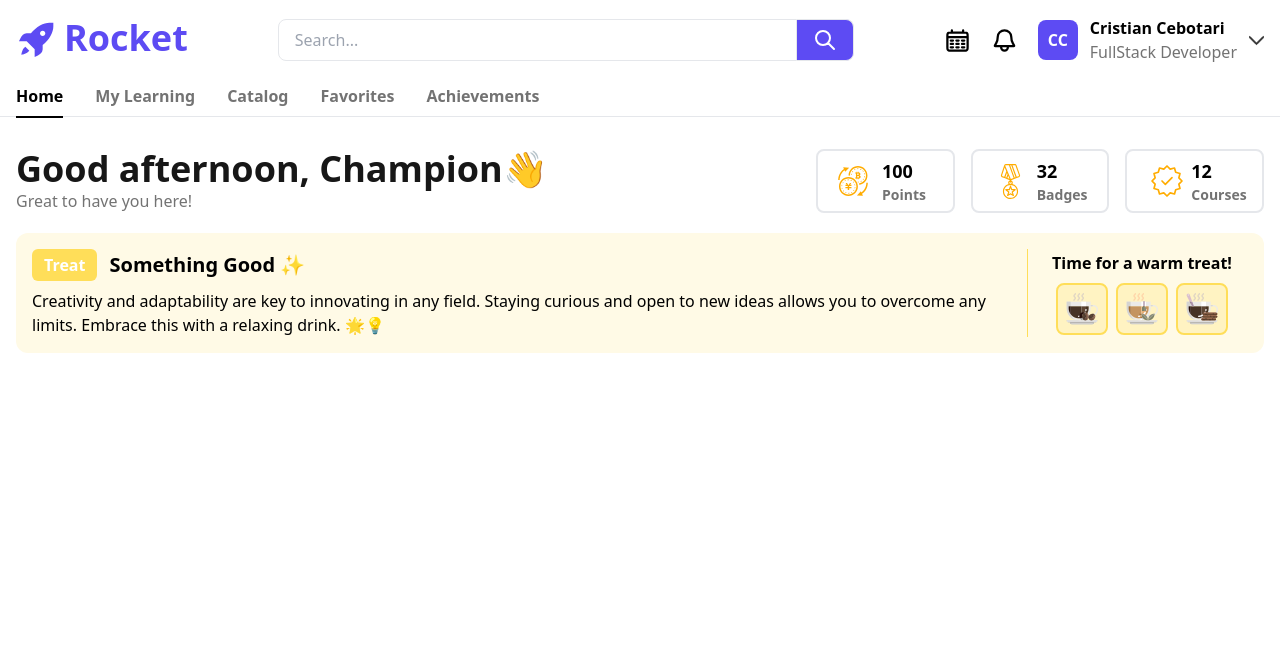
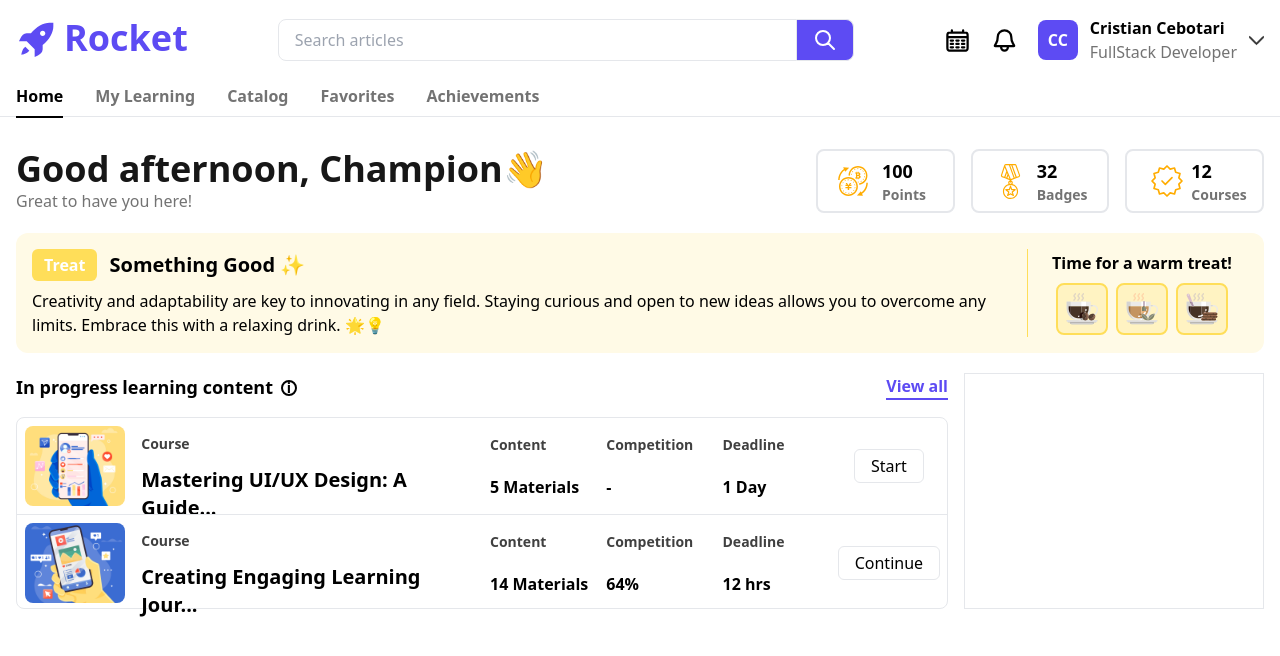
Before and after one commit to Eravity/Rocket.dev, a Next.js app: page / in a window 1280 px wide. Shown: the top 656 px of the page. Built offline with nearby package versions, Linux system fonts and the light colour scheme.

Commit message:
Create In progress learning section

```diff
--- /dev/null
+++ b/src/app/_components/CourseProgress.tsx
@@ -0,0 +1,84 @@
+import Image from "next/image";
+import image1 from "../images/1.jpg";
+import image2 from "../images/2.jpg";
+import { StaticImageData } from "next/image";
+
+type CourseData = {
+  image: StaticImageData;
+  title: string;
+  materials: number;
+  competition: string;
+  deadline: string;
+  buttonText: string;
+}
+
+const courses: CourseData[] = [
+  {
+    image: image1,
+    title: "Mastering UI/UX Design: A Guide...",
+    materials: 5,
+    competition: "-",
+    deadline: "1 Day",
+    buttonText: "Start"
+  },
+  {
+    image: image2,
+    title: "Creating Engaging Learning Jour...",
+    materials: 14,
+    competition: "64%",
+    deadline: "12 hrs",
+    buttonText: "Continue"
+  }
+];
+
+const InfoCell = ({ label, value }: { label: string; value: string | number }) => (
+  <div className="flex items-center justify-center flex-col p-2 space-y-1">
+    <h2 className="w-full h-1/2 flex items-center text-neutral-700 font-semibold text-sm">
+      {label}
+    </h2>
+    <h2 className="w-full h-1/2 flex items-center font-semibold">
+      {value}
+    </h2>
+  </div>
+);
+
+const CourseRow = ({ course }: { course: CourseData }) => (
+  <>
+    <div className="flex items-center justify-center p-2">
+      <div className="relative w-full h-full">
+        <Image
+          src={course.image}
+          alt={course.title}
+          fill
+          className="object-cover rounded-lg absolute inset-0"
+        />
+      </div>
+    </div>
+    <div className="col-span-3 flex flex-col space-y-1 items-center justify-center p-2">
+      <h2 className="w-full h-1/2 flex items-center text-neutral-700 font-semibold text-sm">
+        Course
+      </h2>
+      <h2 className="w-full h-1/2 text-xl font-bold">
+        {course.title}
+      </h2>
+    </div>
+    <InfoCell label="Content" value={`${course.materials} Materials`} />
+    <InfoCell label="Competition" value={course.competition} />
+    <InfoCell label="Deadline" value={course.deadline} />
+    <div className="flex items-center justify-center">
+      <button className="px-4 py-1 border rounded-md">
+        {course.buttonText}
+      </button>
+    </div>
+  </>
+);
+
+export default function CourseProgress() {
+  return (
+    <div className="w-full h-48 grid grid-cols-8 grid-rows-[1fr_1px_1fr] rounded-lg border">
+      <CourseRow course={courses[0]} />
+      <div className="col-span-8 bg-gray-200" />
+      <CourseRow course={courses[1]} />
+    </div>
+  );
+}
--- /dev/null
+++ b/src/app/_components/InProgressContent.tsx
@@ -0,0 +1,19 @@
+import CourseProgress from "./CourseProgress";
+import InfoSign from "./InfoSign";
+
+export default function InProgressContent() {
+  return (
+    <div className="space-y-4">
+      <div className="flex justify-between items-center">
+        <div className="flex items-center gap-2">
+          <h1 className="font-bold text-lg">In progress learning content</h1>
+          <InfoSign info="This is just an information sign!" />
+        </div>
+        <button className="font-semibold underline-offset-[5px] border-b-2 border-blueLotus text-blueLotus transition-all duration-200">
+          View all
+        </button>
+      </div>
+      <CourseProgress />
+    </div>
+  );
+}
--- /dev/null
+++ b/src/app/_components/InfoSign.tsx
@@ -0,0 +1,17 @@
+export default function InfoSign({ info }: { info: string }) {
+  return (
+    <div className="relative group">
+      <div
+        className="inline-flex items-center justify-center w-4 h-4 rounded-full  text-black text-sm font-semibold cursor-help border-black border-[2px]"
+        role="button"
+        aria-label="Information"
+      >
+        i
+      </div>
+      <div className="absolute left-1/2 -translate-x-1/2 bottom-full mb-2 hidden group-hover:block w-48 p-2 bg-white text-sm rounded-lg shadow-lg">
+        {info}
+        <div className="absolute left-1/2 -translate-x-1/2 top-full w-2 h-2 bg-gray-800 rotate-45"></div>
+      </div>
+    </div>
+  );
+}
--- a/src/app/_components/Search.tsx
+++ b/src/app/_components/Search.tsx
@@ -6,7 +6,7 @@ export default function Search() {
       <div className="flex rounded-lg focus-within:ring-2 focus-within:ring-blueLotus">
         <input
           type="text"
-          placeholder="Search..."
+          placeholder="Search articles"
           className="w-full px-4 py-2 border rounded-l-lg focus:outline-none"
         />
         <button
--- a/src/app/globals.css
+++ b/src/app/globals.css
@@ -1,3 +1,7 @@
+:root {
+  --font-fredoka: 'Fredoka', sans-serif;
+}
+
 @tailwind base;
 @tailwind components;
 @tailwind utilities;
--- a/src/app/layout.tsx
+++ b/src/app/layout.tsx
@@ -1,11 +1,11 @@
 import type { Metadata } from "next";
-import { Work_Sans } from "next/font/google";
+import { Fredoka } from "next/font/google";
 import Header from "./_components/Header";
 
 import "./globals.css";
 
-const workSans = Work_Sans({
-  variable: "--font-work-sans",
+const fredoka = Fredoka({
+  variable: "--font-fredoka",
   subsets: ["latin"],
 });
 
@@ -21,7 +21,7 @@ export default function RootLayout({
 }>) {
   return (
     <html lang="en">
-      <body className={`${workSans.variable} antialiased mx-auto`}>
+      <body className={`${fredoka.variable} font-fredoka antialiased mx-auto`}>
         <Header />
         <div className="container mx-auto my-8 px-4">{children}</div>
       </body>
--- a/src/app/page.tsx
+++ b/src/app/page.tsx
@@ -1,4 +1,5 @@
 import Greeting from "./_components/Greeting";
+import InProgressContent from "./_components/InProgressContent";
 import Stats from "./_components/Stats";
 import Treat from "./_components/Treat";
 
@@ -9,9 +10,16 @@ export default function Home() {
         <div className="w-full flex justify-center md:justify-start">
           <Greeting />
         </div>
-        <Stats/>
+        <Stats />
       </div>
-      <Treat/>
+      <Treat />
+      <div className="grid grid-cols-4 gap-4 ">
+        <div className="col-span-3 h-[40] grid gap-4">
+          <InProgressContent/>
+        </div>
+
+        <div className="col-span-1 grid border gap-4"></div>
+      </div>
     </main>
   );
 }
```
Also changed, not shown: src/app/images/1.jpg (added), src/app/images/2.jpg (added).
